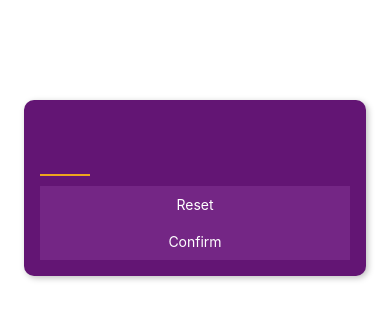
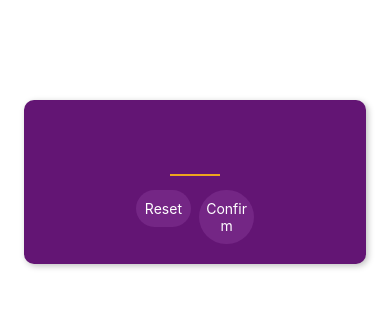
Before and after one commit to gamerfoxx/React-Native-Number-Guesser, a React Native app: screen / in a window 390 px wide. Shown: the top 320 px of the page. Built offline with nearby package versions, Linux system fonts and the light colour scheme.

Commit message:
Update start game screen

```diff
--- a/components/MainButton.js
+++ b/components/MainButton.js
@@ -25,16 +25,16 @@ export default MainButton;
 
 const styles = StyleSheet.create({
 	buttonOuterContainer: {
-		borderRadius: 30,
-		margin: 4,
 		overflow: 'hidden',
 	},
 
 	buttonInnerContainer: {
+		borderRadius: 30,
 		backgroundColor: '#742685',
 		paddingHorizontal: 5,
 		paddingVertical: 10,
 		elevation: 2,
+		margin: 4,
 	},
 	buttonText: {
 		color: 'white',
--- a/screens/StartGameScreen.js
+++ b/screens/StartGameScreen.js
@@ -11,8 +11,14 @@ function StartGameScreen() {
 				autoCapitalize="none"
 				autoCorrect={false}
 			/>
-			<MainButton>Reset</MainButton>
-			<MainButton>Confirm</MainButton>
+			<View style={styles.buttonsContainer}>
+				<View style={styles.buttonContainer}>
+					<MainButton>Reset</MainButton>
+				</View>
+				<View style={styles.buttonContainer}>
+					<MainButton>Confirm</MainButton>
+				</View>
+			</View>
 		</View>
 	);
 }
@@ -31,6 +37,8 @@ const styles = StyleSheet.create({
 		shadowOffset: { width: 2, height: 2 },
 		shadowRadius: 6,
 		shadowOpacity: 0.25,
+		justifyContent: 'center',
+		alignItems: 'center',
 	},
 	userGuessInput: {
 		height: 50,
@@ -43,4 +51,10 @@ const styles = StyleSheet.create({
 		fontWeight: 'bold',
 		textAlign: 'center',
 	},
+	buttonsContainer: {
+		flexDirection: 'row',
+	},
+	buttonContainer: {
+		flex: 1,
+	},
 });
```
